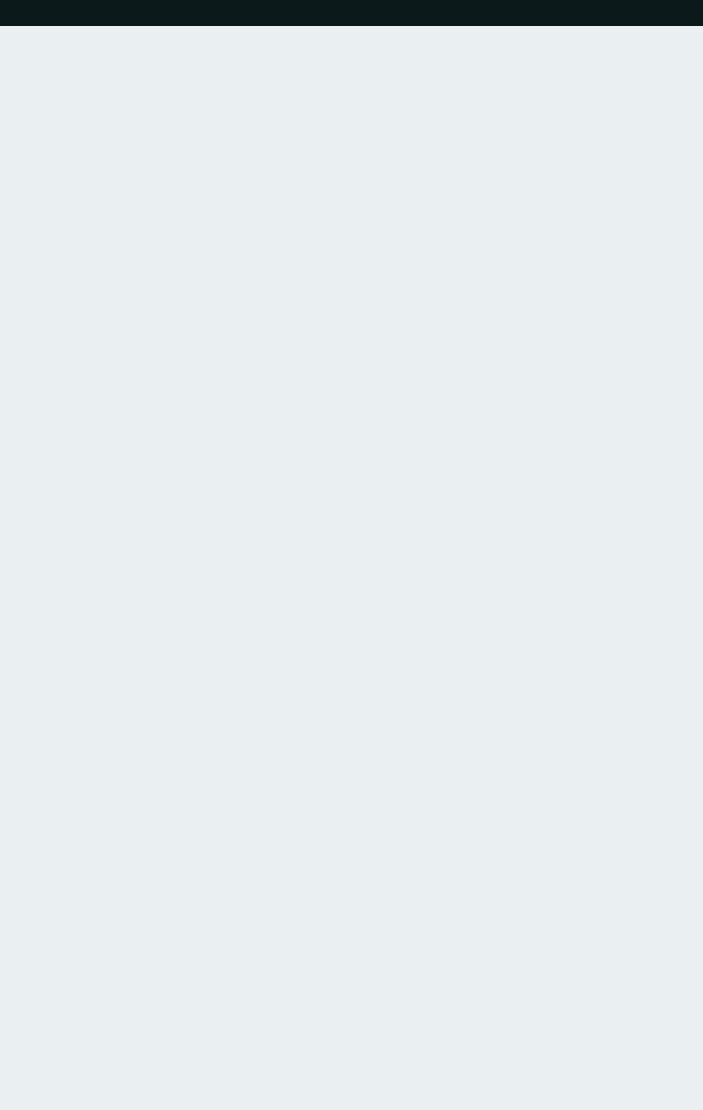
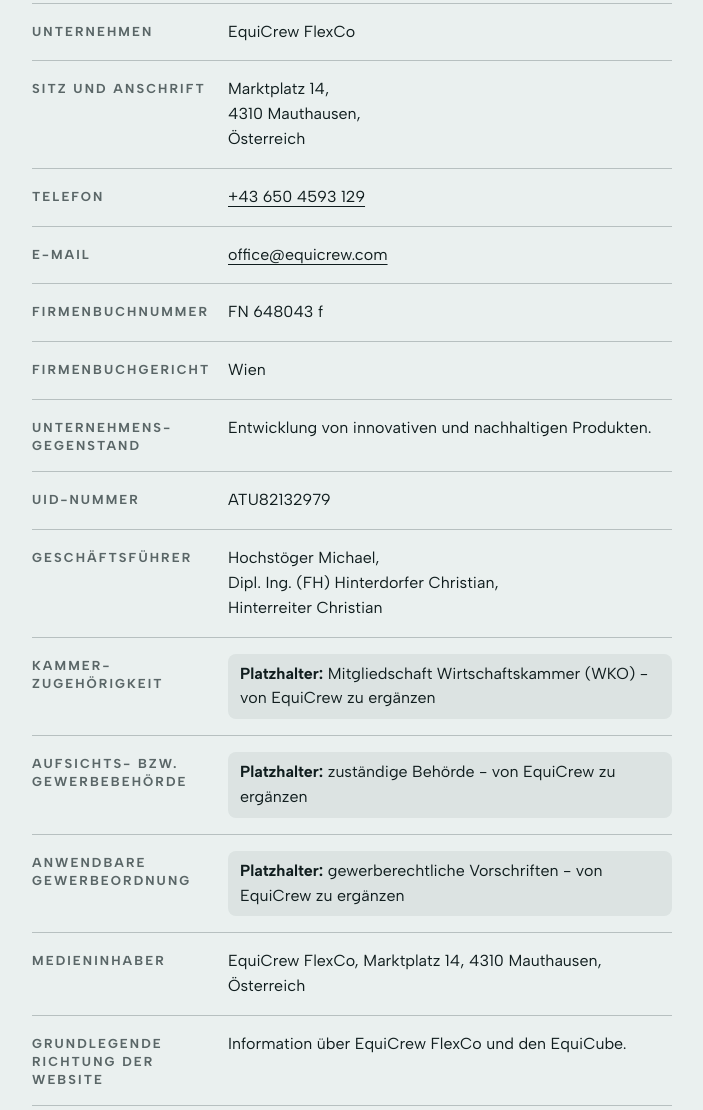
Before and after one commit to xRoyZ/EquiCrewWebsite, a plain HTML site: page frontend/impressum/index.html in a window 1280 px wide. Shown: the part 283-1393 px from the top of the page, without its empty margins (32-735 px from the left). Before the commit the page ends 800 px from the top, so only its background shows below. Drawn offline with Linux system fonts and the light colour scheme.

Commit message:
Build the Impressum page with the complete legal disclosure (#17)
Closes #2

Co-authored-by: office-crew <development@office-crew.dev>

```diff
--- a/frontend/css/pages/impressum.css
+++ b/frontend/css/pages/impressum.css
@@ -0,0 +1,15 @@
+/* Impressum page: legal disclosure rows (design/mockups/styles.css:364-369). */
+.legal-rows { margin-top: var(--s-4); }
+.legal-row {
+  display: grid;
+  gap: var(--s-1) var(--s-2);
+  padding: var(--s-2) 0;
+  border-top: 1px solid var(--line);
+}
+.legal-row:last-child { border-bottom: 1px solid var(--line); }
+.legal-row dt { color: var(--muted); padding-top: 3px; }
+.legal-row dd { margin: 0; min-width: 0; }
+.legal-row a { text-underline-offset: 4px; overflow-wrap: anywhere; }
+@media (min-width: 641px) {
+  .legal-row { grid-template-columns: 180px 1fr; }
+}
--- a/frontend/impressum/index.html
+++ b/frontend/impressum/index.html
@@ -44,7 +44,28 @@
   </div>
 </header>
 
-<main id="main">
+<main id="main" class="main-end">
+  <section class="page page-head" data-od-id="legal">
+    <div class="legal">
+      <h1 class="h-1">Impressum</h1>
+      <dl class="legal-rows">
+        <div class="legal-row"><dt class="label">Unternehmen</dt><dd>EquiCrew FlexCo</dd></div>
+        <div class="legal-row"><dt class="label">Sitz und Anschrift</dt><dd>Marktplatz 14,<br>4310 Mauthausen,<br>Österreich</dd></div>
+        <div class="legal-row"><dt class="label">Telefon</dt><dd><a class="num" href="tel:+436504593129">+43 650 4593 129</a></dd></div>
+        <div class="legal-row"><dt class="label">E-Mail</dt><dd><a href="mailto:office@equicrew.com">office@equicrew.com</a></dd></div>
+        <div class="legal-row"><dt class="label">Firmenbuchnummer</dt><dd class="num">FN 648043 f</dd></div>
+        <div class="legal-row"><dt class="label">Firmenbuchgericht</dt><dd>Wien</dd></div>
+        <div class="legal-row"><dt class="label">Unternehmens&shy;gegenstand</dt><dd>Entwicklung von innovativen und nachhaltigen Produkten.</dd></div>
+        <div class="legal-row"><dt class="label">UID-Nummer</dt><dd class="num">ATU82132979</dd></div>
+        <div class="legal-row"><dt class="label">Geschäftsführer</dt><dd>Hochstöger Michael,<br>Dipl. Ing. (FH) Hinterdorfer Christian,<br>Hinterreiter Christian</dd></div>
+        <div class="legal-row"><dt class="label">Kammer&shy;zugehörigkeit</dt><dd><span class="placeholder"><b>Platzhalter:</b> Mitgliedschaft Wirtschaftskammer (WKO) - von EquiCrew zu ergänzen</span></dd></div>
+        <div class="legal-row"><dt class="label">Aufsichts- bzw. Gewerbebehörde</dt><dd><span class="placeholder"><b>Platzhalter:</b> zuständige Behörde - von EquiCrew zu ergänzen</span></dd></div>
+        <div class="legal-row"><dt class="label">Anwendbare Gewerbeordnung</dt><dd><span class="placeholder"><b>Platzhalter:</b> gewerbe&shy;rechtliche Vorschriften - von EquiCrew zu ergänzen</span></dd></div>
+        <div class="legal-row"><dt class="label">Medieninhaber</dt><dd>EquiCrew FlexCo, Marktplatz 14, 4310 Mauthausen, Österreich</dd></div>
+        <div class="legal-row"><dt class="label">Grundlegende Richtung der Website</dt><dd>Information über EquiCrew FlexCo und den EquiCube.</dd></div>
+      </dl>
+    </div>
+  </section>
 </main>
 
 <footer class="site-footer" data-od-id="site-footer">
```
